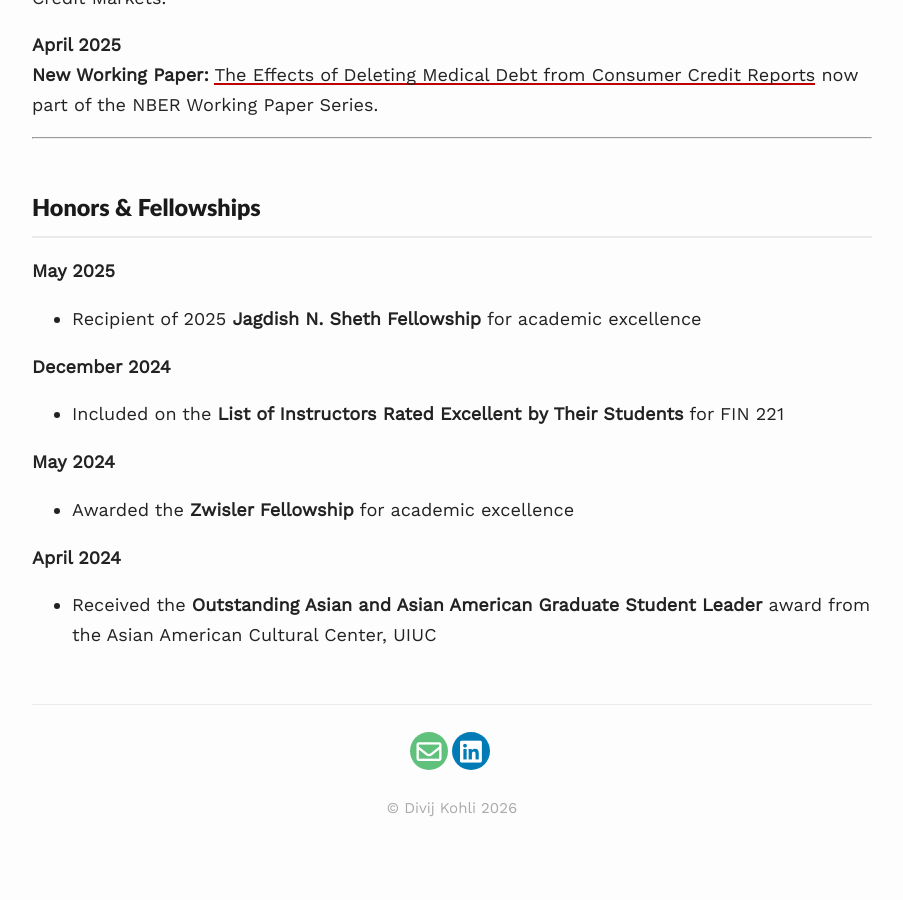
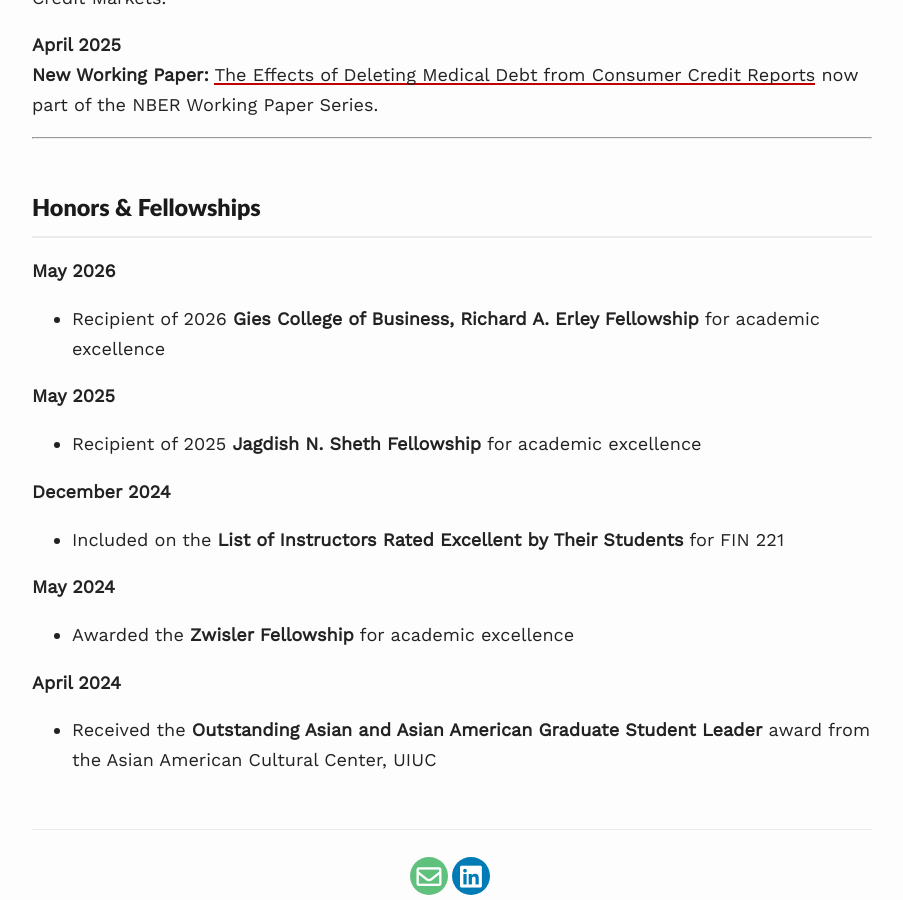
Before and after one commit to divijkohli/divijkohli.github.io, a Jekyll site: the page built from _pages/news.md, in a window 1280 px wide and 900 px high, scrolled down 1413 px. Shown: the whole window, without its empty margins (188-1091 px from the left). Built offline with Jekyll 4.4.1, drawn with Linux system fonts in a browser that asks for light colours; nearby versions of some CDN libraries; before the commit the page ends 2234 px from its top, so only the background shows below that.

Commit message:
Add 2026 Erley Fellowship to Honors & Fellowships
Co-Authored-By: Claude Sonnet 4.6 <noreply@anthropic.com>

```diff
--- a/_pages/news.md
+++ b/_pages/news.md
@@ -73,6 +73,9 @@ permalink: /news/
 
 ---
 ## Honors & Fellowships
+**May 2026**
+- Recipient of 2026 **Gies College of Business, Richard A. Erley Fellowship** for academic excellence
+
 **May 2025**
 - Recipient of 2025 **Jagdish N. Sheth Fellowship** for academic excellence
 
```
